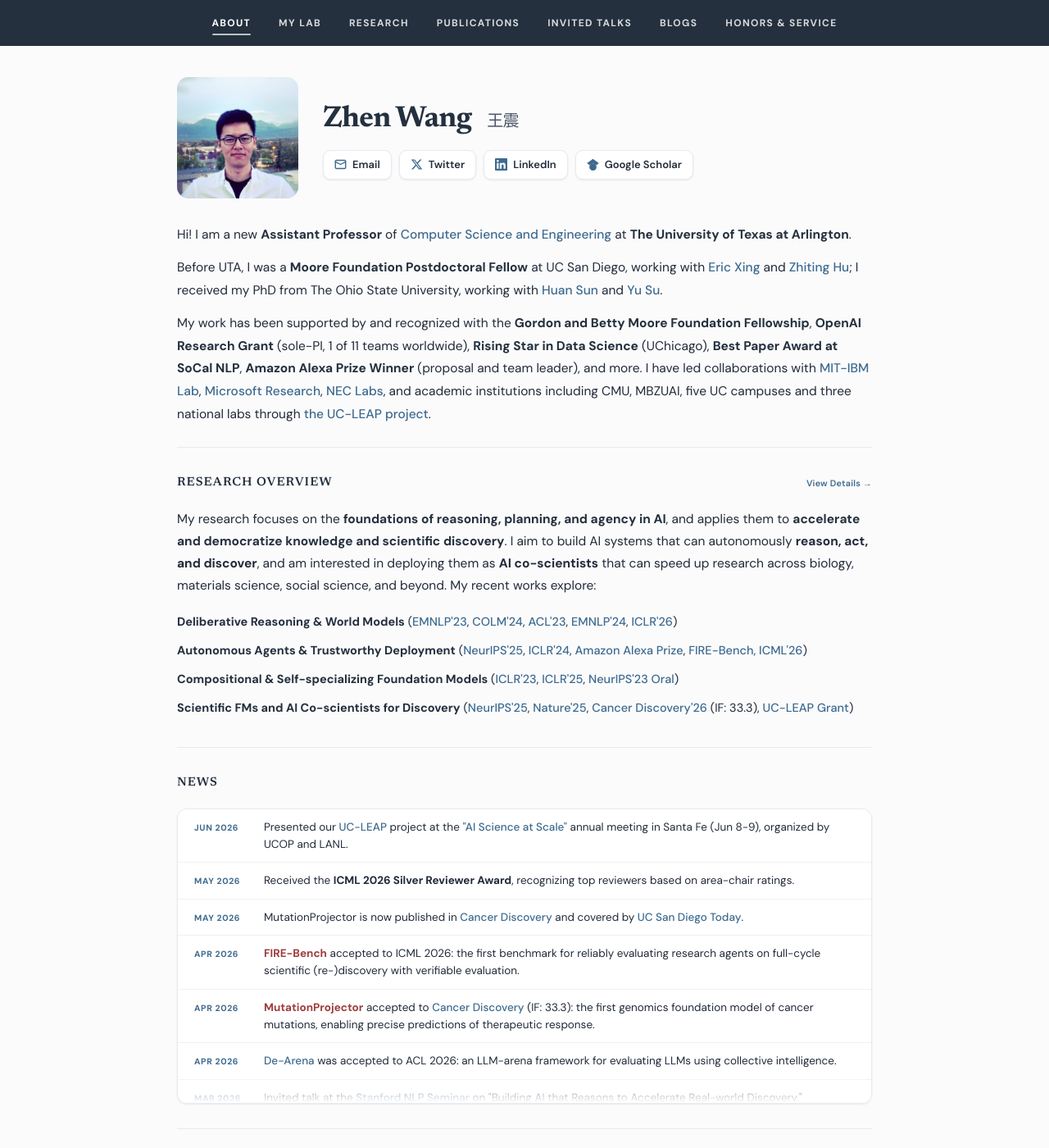
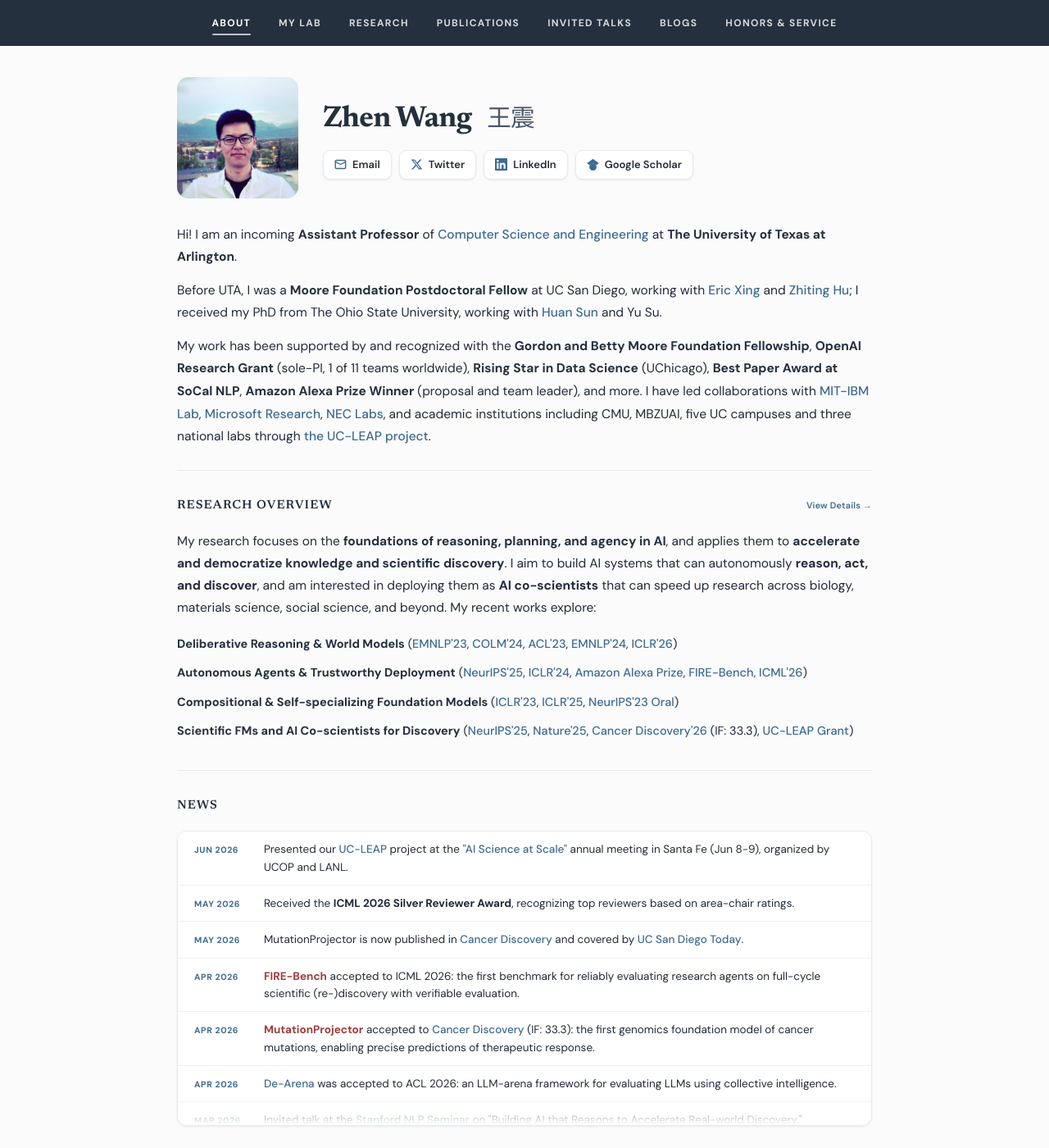
Before and after one commit to zhenwang9102/zhenwang9102.github.io, a Jekyll site: the page built from _posts/2019-06-02-venue.markdown, in a window 1280 px wide and 1400 px high. Shown: the whole window at 82% size. Built offline with Jekyll 4.4.1, drawn with Linux system fonts in a browser that asks for light colours.

Commit message:
update mainpage

```diff
--- a/_layouts/default.html
+++ b/_layouts/default.html
@@ -133,9 +133,9 @@
       letter-spacing: -.02em; line-height: 1.12;
     }
     .header h1 .cn {
-      font-family: 'DM Sans', sans-serif;
-      font-weight: 300; color: var(--text-light);
-      font-size: 1.25rem; margin-left: 12px;
+      font-family: 'Libian SC', 'Baoli SC', 'STLiti', 'LiSu', serif;
+      font-weight: 400; color: var(--text-light);
+      font-size: 1.85rem; margin-left: 12px;
     }
     .tagline {
       font-size: 11.5px; color: var(--brand-blue);
@@ -398,10 +398,10 @@
 
       <div class="header-bio">
         <p>
-          Hi! I am a new <strong>Assistant Professor</strong> of <a href="https://www.uta.edu/academics/schools-colleges/engineering/academics/departments/cse">Computer Science and Engineering</a> at <strong>The University of Texas at Arlington</strong>.
+          Hi! I am an incoming <strong>Assistant Professor</strong> of <a href="https://www.uta.edu/academics/schools-colleges/engineering/academics/departments/cse">Computer Science and Engineering</a> at <strong>The University of Texas at Arlington</strong>.
         </p>
         <p>
-          Before UTA, I was a <strong>Moore Foundation Postdoctoral Fellow</strong> at UC San Diego, working with <a href="https://mbzuai.ac.ae/study/faculty/professor-eric-xing/">Eric Xing</a> and <a href="https://zhiting.ucsd.edu/">Zhiting Hu</a>; I received my PhD from The Ohio State University, working with <a href="https://u.osu.edu/ihudas/people/">Huan Sun</a> and <a href="https://ysu1989.github.io/">Yu Su</a>.
+          Before UTA, I was a <strong>Moore Foundation Postdoctoral Fellow</strong> at UC San Diego, working with <a href="https://mbzuai.ac.ae/study/faculty/professor-eric-xing/">Eric Xing</a> and <a href="https://zhiting.ucsd.edu/">Zhiting Hu</a>; I received my PhD from The Ohio State University, working with <a href="https://u.osu.edu/ihudas/people/">Huan Sun</a> and Yu Su.
         </p>
         <p>
           My work has been supported by and recognized with the <strong>Gordon and Betty Moore Foundation Fellowship</strong>, <a href="https://openai.com/index/practices-for-governing-agentic-ai-systems/"><strong>OpenAI Research Grant</strong></a> (sole-PI, 1 of 11 teams worldwide), <a href="https://datascience.uchicago.edu/research/postdoctoral-programs/rising-stars/"><strong>Rising Star in Data Science</strong></a> (UChicago), <strong>Best Paper Award at SoCal NLP</strong>, <strong>Amazon Alexa Prize Winner</strong> (proposal and team leader), and more. I have led collaborations with <a href="https://mitibmwatsonailab.mit.edu/">MIT-IBM Lab</a>, <a href="https://www.microsoft.com/en-us/research/lab/microsoft-research-redmond/">Microsoft Research</a>, <a href="https://www.nec-labs.com/">NEC Labs</a>, and academic institutions including CMU, MBZUAI, five UC campuses and three national labs through <a href="https://sites.google.com/view/uc-leap/home">the UC-LEAP project</a>.
```
